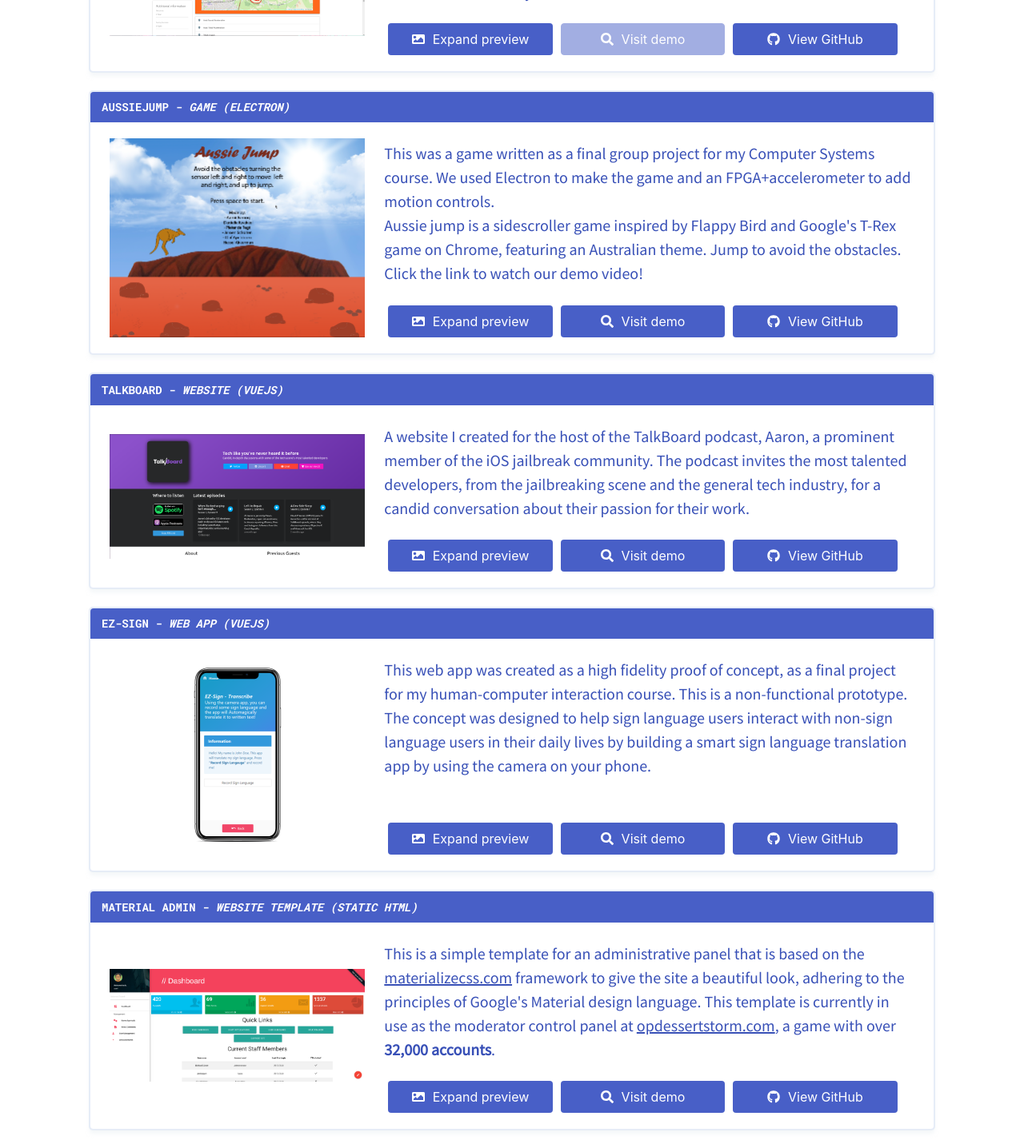
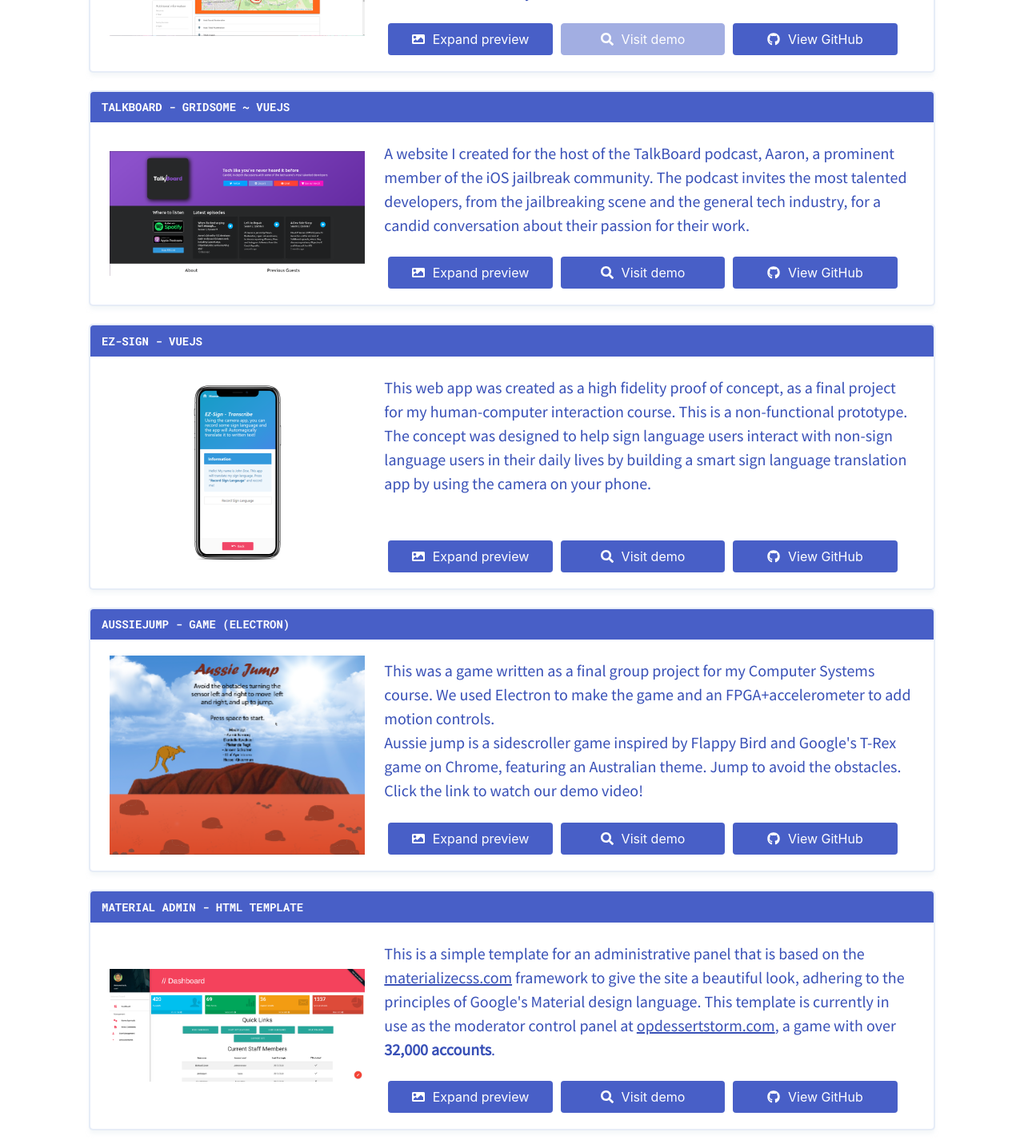
Before and after one commit to SlimShadyIAm/portfolio-vue, a Vue app: page /#/work in a window 1280 px wide. Shown: the part 440-1876 px from the top of the page at 80% size. Built offline with nearby package versions, Linux system fonts and the light colour scheme.

Commit message:
More changes to work objects

```diff
--- a/src/components/WorkObject.vue
+++ b/src/components/WorkObject.vue
@@ -2,7 +2,7 @@
 	<article class="message is-link">
 		<div class="message-header">
 			<p>
-				{{ work.name }} - <span class="is-italic">{{ work.type }}</span>
+				{{ work.name }} - {{ work.type }}
 			</p>
 		</div>
 		<div class="message-body">
--- a/src/components/WorkObjects.vue
+++ b/src/components/WorkObjects.vue
@@ -33,7 +33,7 @@ export default {
 				{
 					id: uuid.v4(),
 					name: "Runner Assist Dashboard",
-					type: "Web App (ReactJS)",
+					type: "React",
 					description: `This project was tasked to us as a final project for the Data & Information course. This site is a dashboard to display data collected from running sensors they developed by a local company. We created the frontend in React, and API and backend in Jeresy and Java servlets.</i>`,
 					demo: "",
 					source:
@@ -47,6 +47,36 @@ export default {
 					)
 				},
 				{
+					id: uuid.v4(),
+					name: "TalkBoard",
+					type: "Gridsome ~ VueJS",
+					description: `A website I created for the host of the TalkBoard podcast, Aaron, a prominent member of the iOS jailbreak community. The podcast invites the most talented developers, from the jailbreaking scene and the general tech industry, for a candid conversation about their passion for their work.`,
+					demo: "https://talkboard.live/",
+					source: "https://github.com/SlimShadyIAm/talkboard-gridsome",
+					preview: this.importAll(
+						require.context(
+							"@/assets/img/works/talkboard",
+							false,
+							/\.(png|jpe?g|svg)$/
+						)
+					)
+				},
+				{
+					id: uuid.v4(),
+					name: "EZ-Sign",
+					type: "VueJS",
+					description: `This web app was created as a high fidelity proof of concept, as a final project for my human-computer interaction course. This is a non-functional prototype.<br>The concept was designed to help sign language users interact with non-sign language users in their daily lives by building a smart sign language translation app by using the camera on your phone.`,
+					demo: "https://ezsign.slim.rocks/",
+					source: "https://github.com/SlimShadyIAm/ezsign",
+					preview: this.importAll(
+						require.context(
+							"@/assets/img/works/ezsign",
+							false,
+							/\.(png|jpe?g|svg)$/
+						)
+					)
+				},
+								{
 					id: uuid.v4(),
 					name: "AussieJump",
 					type: "Game (Electron)",
@@ -63,38 +93,8 @@ export default {
 				},
 				{
 					id: uuid.v4(),
-					name: "TalkBoard",
-					type: "Website (VueJS)",
-					description: `A website I created for the host of the TalkBoard podcast, Aaron, a prominent member of the iOS jailbreak community. The podcast invites the most talented developers, from the jailbreaking scene and the general tech industry, for a candid conversation about their passion for their work.`,
-					demo: "https://talkboard.live/",
-					source: "https://github.com/SlimShadyIAm/talkboard",
-					preview: this.importAll(
-						require.context(
-							"@/assets/img/works/talkboard",
-							false,
-							/\.(png|jpe?g|svg)$/
-						)
-					)
-				},
-				{
-					id: uuid.v4(),
-					name: "EZ-Sign",
-					type: "Web App (VueJS)",
-					description: `This web app was created as a high fidelity proof of concept, as a final project for my human-computer interaction course. This is a non-functional prototype.<br>The concept was designed to help sign language users interact with non-sign language users in their daily lives by building a smart sign language translation app by using the camera on your phone.`,
-					demo: "https://ezsign.slim.rocks/",
-					source: "https://github.com/SlimShadyIAm/ezsign",
-					preview: this.importAll(
-						require.context(
-							"@/assets/img/works/ezsign",
-							false,
-							/\.(png|jpe?g|svg)$/
-						)
-					)
-				},
-				{
-					id: uuid.v4(),
 					name: "Material Admin",
-					type: "Website template (static HTML)",
+					type: "HTML Template",
 					description: `This is a simple template for an administrative panel that is based on the <a href="http://materializecss.com">materializecss.com</a> framework to give the site a beautiful look, adhering to the principles of Google&#39;s Material design language. This template is currently in use as the moderator control panel at <a href="https://opdessertstorm.com">opdessertstorm.com</a>, a game with over <strong>32,000 accounts</strong>.`,
 					demo: "https://projects.aamirfarooq.dev/material-admin/",
 					source: "https://github.com/SlimShadyIAm/material-admin/",
@@ -109,7 +109,7 @@ export default {
 				{
 					id: uuid.v4(),
 					name: "Zira Dashboard",
-					type: "Website (Static HTML)",
+					type: "HTML template",
 					description: `This template, based off of my <a href="https://github.com/SlimShadyIAm/material-admin">Material Admin</a> template, was created as a static HTML mockup for an administrative dashboard for <a href="https://zira.ovh">Zira</a>, a Discord bot with almost <b>10 million users</b> and is in use in 57,000 guilds. The dashboard serves as a graphical way to control the bot&#39;s configuration.`,
 					demo: "https://projects.aamirfarooq.dev/zira/",
 					source: "https://github.com/SlimShadyIAm/zira-dashboard/",
@@ -124,7 +124,7 @@ export default {
 				{
 					id: uuid.v4(),
 					name: "Froebel's Model UN 2016",
-					type: "Website (Static HTML)",
+					type: "HTML",
 					description: `This website was created to be used as the official site for the Model UN of Froebel's International School, the high school I attended. Here, students were able to find information regarding the host team staff, scheduling as well as how to register to participate. The final version, tweaked by Rockville, can be found at <a href="https://froebels.edu.pk/fromun">froebels.edu.pk/fromun.</a>, though it has since been modified by students to reflect information from newer years.`,
 					demo: "https://projects.aamirfarooq.dev/fromun-site",
 					source: "https://github.com/SlimShadyIAm/fromun-site",
@@ -139,7 +139,7 @@ export default {
 				{
 					id: uuid.v4(),
 					name: "This website!",
-					type: "Website (VueJS)",
+					type: "VueJS",
 					description: `This website was written by me, using the frontend JavaScript framework <a href='https://vuejs.org'>Vue.js</a>, and <a href="https://bulma.io">Bulma</a> as the CSS framework.`,
 					demo: "https://aamirfarooq.dev",
 					source: "https://github.com/SlimShadyIAm/portfolio-vue/",
```
